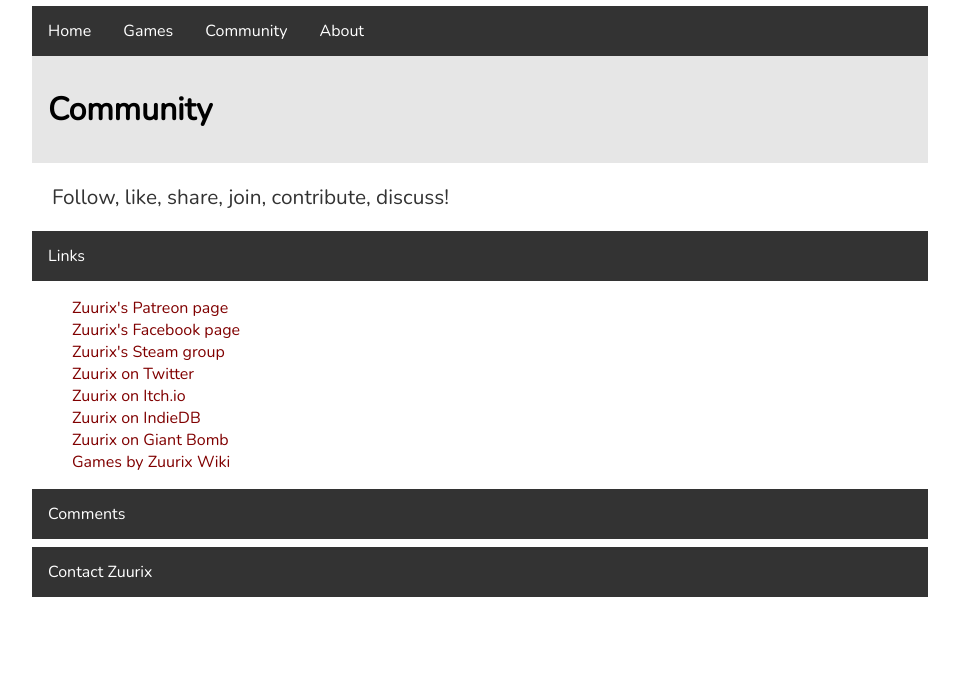
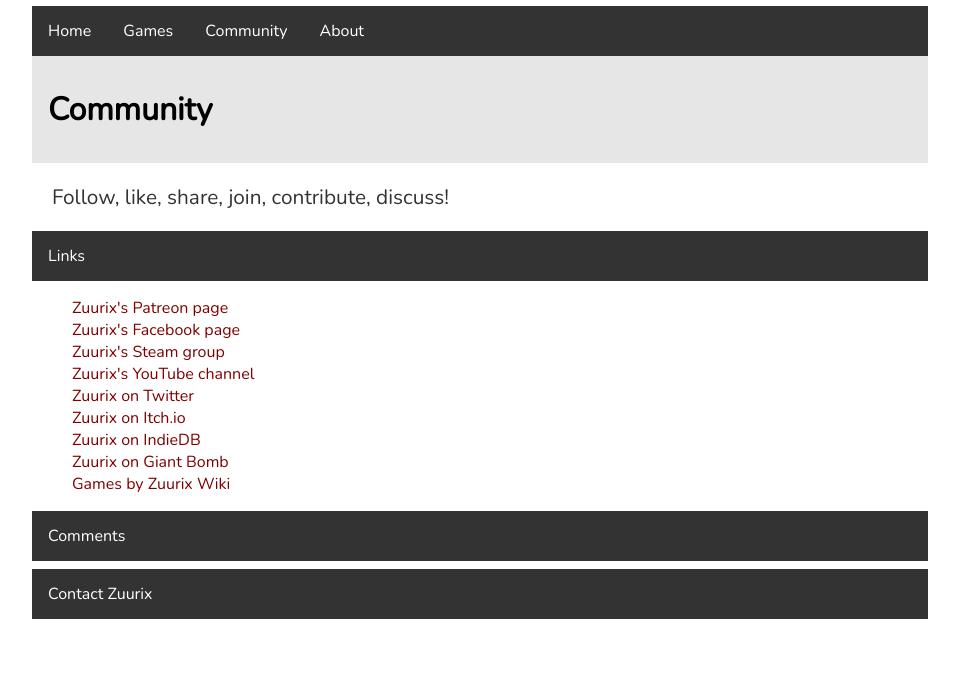
Before and after one commit to Phoebe3663/Zuurix.github.io, a Jekyll site: the page built from community/index.html, in a window 1280 px wide. Shown: the part 308-987 px from the top of the page, without its empty margins (160-1119 px from the left). Built offline with Jekyll 4.4.1, drawn with Linux system fonts in a browser that asks for light colours; comment, search, counter and statistics services are not loaded; before the commit the page ends 965 px from its top, so only the background shows below that.

Commit message:
Added a link to YouTube

```diff
--- a/community/index.html
+++ b/community/index.html
@@ -14,6 +14,7 @@ title: Zuurix.com - Community
 <li><a href="https://www.patreon.com/zuurix" target="_blank">Zuurix's Patreon page</a></li>
 <li><a href="https://www.facebook.com/GamesByZuurix/" target="_blank">Zuurix's Facebook page</a></li>
 <li><a href="http://steamcommunity.com/groups/GamesByZuurix" target="_blank">Zuurix's Steam group</a></li>
+<li><a href="https://www.youtube.com/channel/UCg9MuEB5cHmjTfSaye4Wk6Q/videos" target="_blank">Zuurix's YouTube channel</a></li>
 <li><a href="https://twitter.com/DeveloperZuurix" target="_blank">Zuurix on Twitter</a></li>
 <li><a href="https://zuurix.itch.io/" target="_blank">Zuurix on Itch.io</a></li>
 <li><a href="http://www.indiedb.com/members/zuurix" target="_blank">Zuurix on IndieDB</a></li>
```
